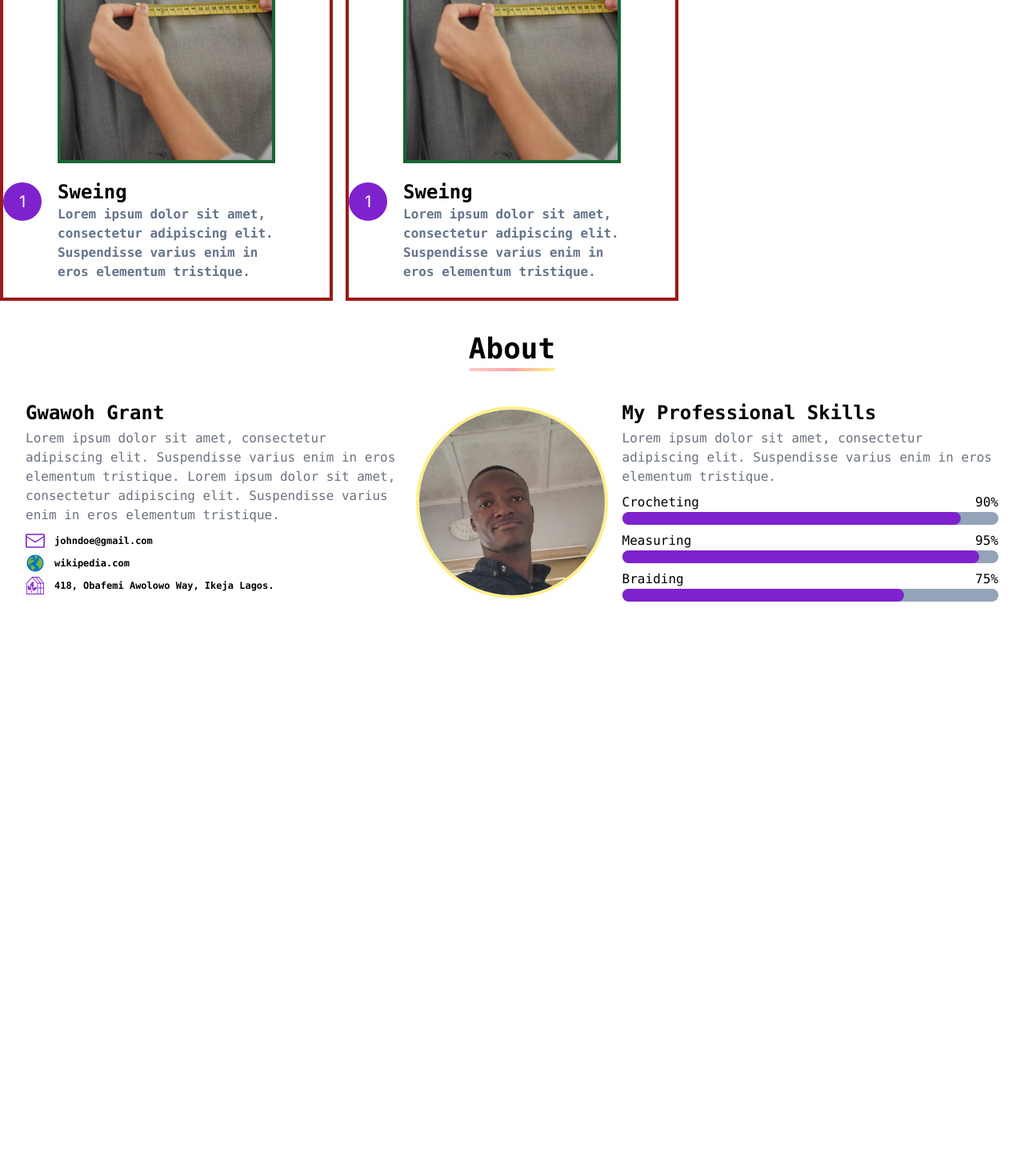
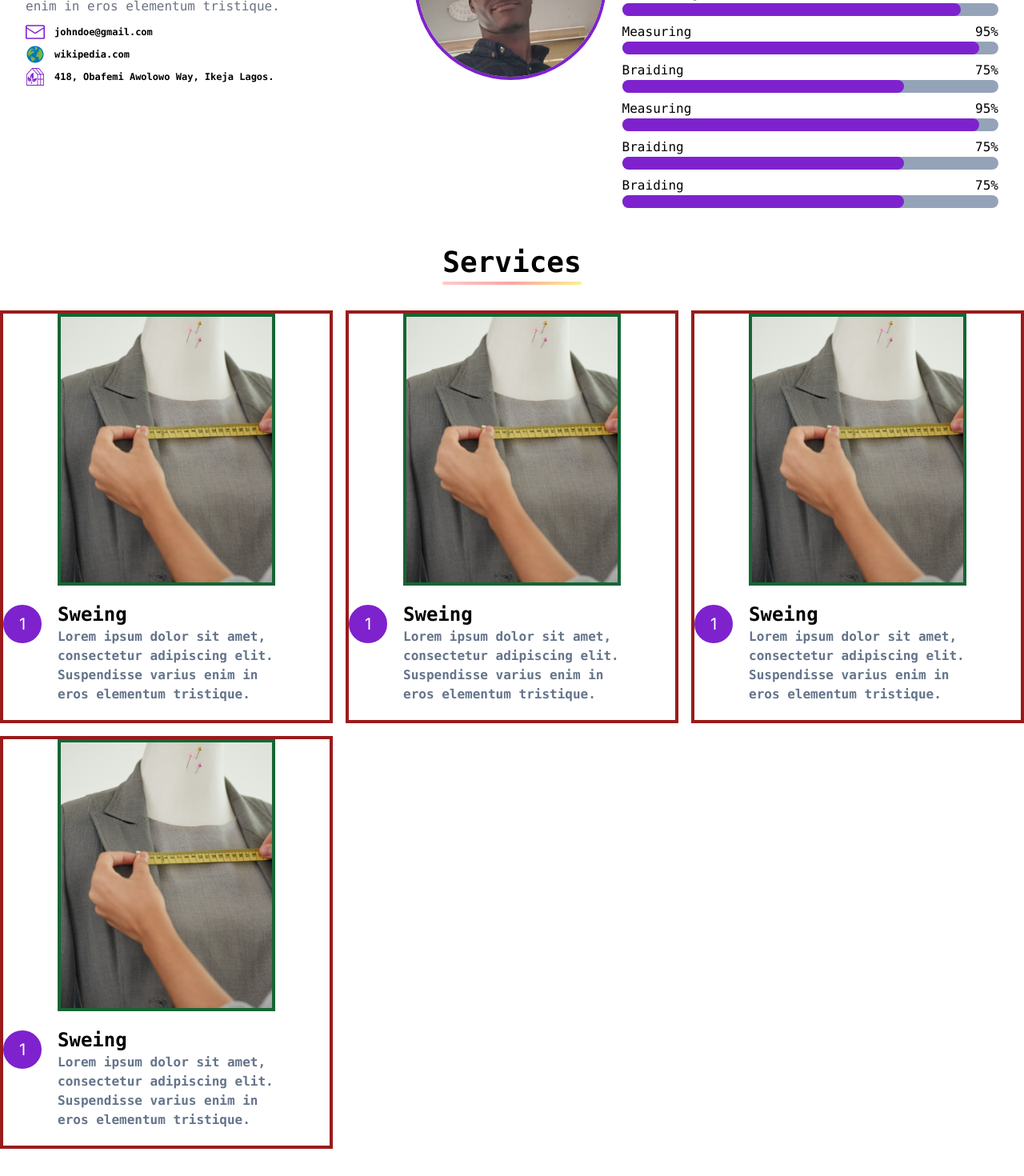
Before and after one commit to kindness-ok/grant-portfolio, a Next.js app: page / in a window 1280 px wide. Shown: the part 1060-2530 px from the top of the page at 80% size. Before the commit the page ends 1860 px from the top, so only its background shows below. Built offline with nearby package versions, Linux system fonts and the light colour scheme.

Commit message:
working on service page: part eight

```diff
--- a/src/app/page.tsx
+++ b/src/app/page.tsx
@@ -85,7 +85,10 @@ export default function Home() {
         </div>
       </main>
       </section>
-      <section id='#home' className='h-full'>
+      <section id='about' className='h-full'>
+        <About />
+      </section>
+      <section id='services' className='h-full'>
         <div className="my-10">
           <div className="w-full flex flex-row justify-center items-center">
             <h2 className="text-black text-4xl font-mono font-bold relative cursor-pointer after:content-[''] after:absolute after:left-0 after:-bottom-2 after:bg-gradient-to-r from-red-200 via-red-300 to-yellow-200 after:h-1 after:w-full after:rounded-xl after:duration-300">
@@ -143,11 +146,58 @@ export default function Home() {
                 </p>
               </div>
             </div>
+            <div className="lg:col-span-1 flex flex-col items-center justify-center border-4 border-red-800 relative cursor-pointer">
+              <div className="w-4/6 border-4 border-green-800">
+                <Image
+                  src={Sweing}
+                  alt='display'
+                  className='rounded-4xl w-full h-full object-contain'
+                />
+              </div>
+              <div className="mt-5 w-4/6">
+                <div className="">
+                  <h2 className="text-black text-2xl font-mono font-bold relative cursor-pointer">Sweing</h2>
+                </div>
+                <div className="mb-5">
+                  <p className="text-slate-500 font-mono font-bold">
+                    Lorem ipsum dolor sit amet, consectetur adipiscing elit.
+                    Suspendisse varius enim in eros elementum tristique.
+                  </p>
+                </div>
+              </div>
+              <div className="">
+                <p className="w-12 h-12 flex justify-center items-center text-xl bg-purple-700 text-white border-2 border-purple-700 rounded-full absolute bottom-24 left-1 lg:left-0">
+                  1
+                </p>
+              </div>
+            </div>
+            <div className="lg:col-span-1 flex flex-col items-center justify-center border-4 border-red-800 relative cursor-pointer">
+              <div className="w-4/6 border-4 border-green-800">
+                <Image
+                  src={Sweing}
+                  alt='display'
+                  className='rounded-4xl w-full h-full object-contain'
+                />
+              </div>
+              <div className="mt-5 w-4/6">
+                <div className="">
+                  <h2 className="text-black text-2xl font-mono font-bold relative cursor-pointer">Sweing</h2>
+                </div>
+                <div className="mb-5">
+                  <p className="text-slate-500 font-mono font-bold">
+                    Lorem ipsum dolor sit amet, consectetur adipiscing elit.
+                    Suspendisse varius enim in eros elementum tristique.
+                  </p>
+                </div>
+              </div>
+              <div className="">
+                <p className="w-12 h-12 flex justify-center items-center text-xl bg-purple-700 text-white border-2 border-purple-700 rounded-full absolute bottom-24 left-1 lg:left-0">
+                  1
+                </p>
+              </div>
+            </div>
           </div>
         </div>
-      </section>
-      <section id='about' className='h-full'>
-        <About />
       </section>
     </>
   );
--- a/src/components/about.tsx
+++ b/src/components/about.tsx
@@ -14,8 +14,8 @@ export default function About () {
               About
             </h2>
           </div>
-          <div className="w-full grid grid-cols-1 gap-4 md:grid-cols-3 lg:grid-cols-5 h-full my-10">
-            <div className="md:col-span-2 flex flex-col pl-8 relative cursor-pointer">
+          <div className="w-full grid grid-cols-1 gap-4 md:grid-cols-3 lg:grid-cols-5 h-full my-10 px-2 lg:px-0">
+            <div className="md:col-span-2 flex flex-col lg:pl-8 relative cursor-pointer">
               <div className="my-1">
                 <h2 className="text-black text-xl md:text-2xl font-mono font-bold ">Gwawoh Grant</h2>
               </div>
@@ -32,7 +32,7 @@ export default function About () {
                   <RxEnvelopeClosed className="text-purple-700 text-2xl" />
                   <p className="text-xs font-mono font-bold ">johndoe@gmail.com</p>
                 </div>
-                <div className="flex flex-row gap-3 items-center bg-transparent">
+                <div className="flex flex-row gap-3 items-center">
                   <FcGlobe className="text-purple-700 text-2xl" />
                   <p className="text-xs font-mono font-bold ">wikipedia.com</p>
                 </div>
@@ -42,14 +42,14 @@ export default function About () {
                 </div>
               </div>
             </div>
-            <div className="md:col-span-1 flex flex-col items-center justify-center">
+            <div className="md:col-span-1 flex flex-col items-center lg:items-start">
               <Image
                 src={Grant}
                 alt="Logo"
-                className="w-60 h-60 rounded-full object-cover border-4 border-yellow-200"
+                className="w-60 h-60 rounded-full object-cover border-4 border-purple-700"
               />
             </div>
-            <div className="pr-8 md:col-span-3 lg:col-span-2 flex flex-col cursor-pointer font-mono">
+            <div className="lg:pr-8 md:col-span-3 lg:col-span-2 flex flex-col cursor-pointer font-mono">
               <div className="my-1">
                 <h2 className="text-black text-xl md:text-2xl font-mono font-bold ">My Professional Skills</h2>
               </div>
@@ -87,6 +87,33 @@ export default function About () {
                     <div className="w-[75%] h-4 bg-purple-700 rounded-xl"></div>
                   </div>
                 </div>
+                <div className="flex flex-col w-full">
+                  <div className="flex flex-row justify-between">
+                    <p>Measuring</p>
+                    <p>95%</p>
+                  </div>
+                  <div className="w-full h-4 bg-slate-400 rounded-xl">
+                    <div className="w-[95%] h-4 bg-purple-700 rounded-xl"></div>
+                  </div>
+                </div>
+                <div className="flex flex-col w-full">
+                  <div className="flex flex-row justify-between">
+                    <p>Braiding</p>
+                    <p>75%</p>
+                  </div>
+                  <div className="w-full h-4 bg-slate-400 rounded-xl">
+                    <div className="w-[75%] h-4 bg-purple-700 rounded-xl"></div>
+                  </div>
+                </div>
+                <div className="flex flex-col w-full">
+                  <div className="flex flex-row justify-between">
+                    <p>Braiding</p>
+                    <p>75%</p>
+                  </div>
+                  <div className="w-full h-4 bg-slate-400 rounded-xl">
+                    <div className="w-[75%] h-4 bg-purple-700 rounded-xl"></div>
+                  </div>
+                </div>
               </div>
             </div>
           </div>
--- a/src/components/desktopNav.tsx
+++ b/src/components/desktopNav.tsx
@@ -30,7 +30,7 @@ export default function DesktopNav() {
             About
           </li>
         </Link>
-        <Link href='/signup'>
+        <Link href='#services'>
           <li className="text-white relative cursor-pointer after:content-[''] after:absolute after:left-0 after:-bottom-1 after:bg-gradient-to-r from-red-200 via-red-300 to-yellow-200 after:h-1 after:w-0 after:rounded-xl after:duration-300 hover:after:w-full">
             Services
           </li>
--- a/src/components/mobilenav.tsx
+++ b/src/components/mobilenav.tsx
@@ -59,17 +59,17 @@ export default function MobileNav() {
             />
             <span className="text-2xl text-white">Grant Gwawoh{' '}👋</span>
           </div>
-          <Link href="/">
+          <Link href="#home">
             <li className="w-full h-8 leading-8 text-center text-2xl hover:text-white">
               HOME
             </li>
           </Link>
-          <Link href="/">
+          <Link href="#about">
             <li className="w-full h-8 leading-8 text-center text-2xl hover:text-white">
               ABOUT
             </li>
           </Link>
-          <Link href="/">
+          <Link href="#services">
             <li className="w-full h-8 leading-8 text-center text-2xl hover:text-white">
               SERVICES
             </li>
```
